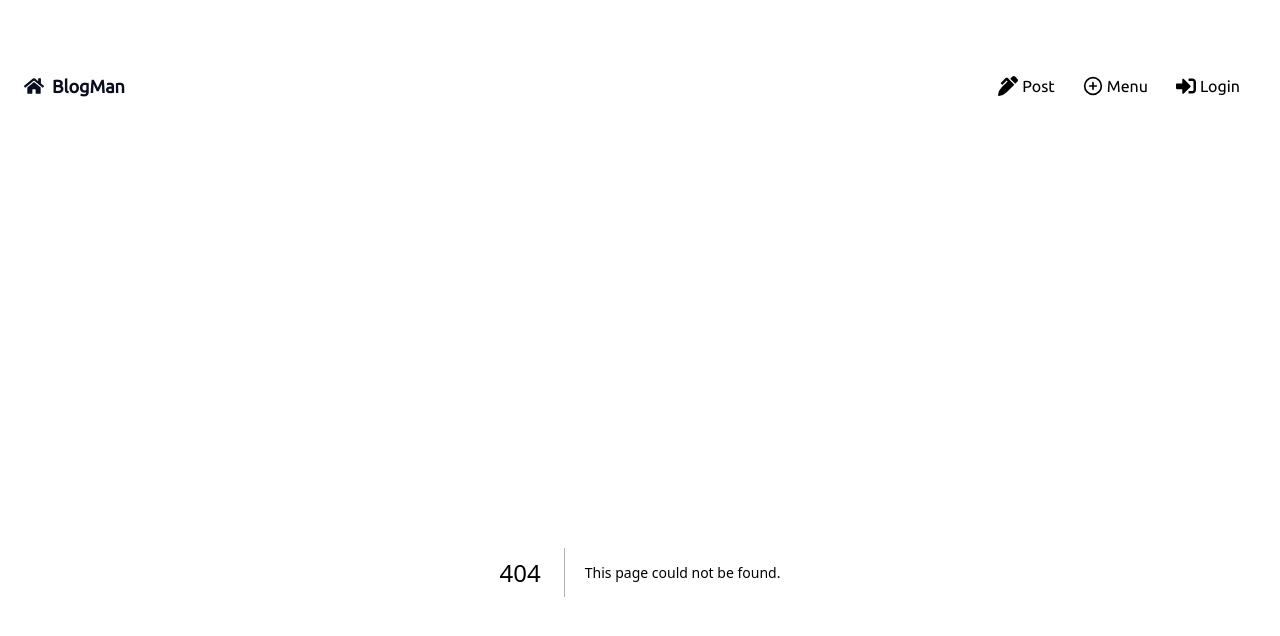
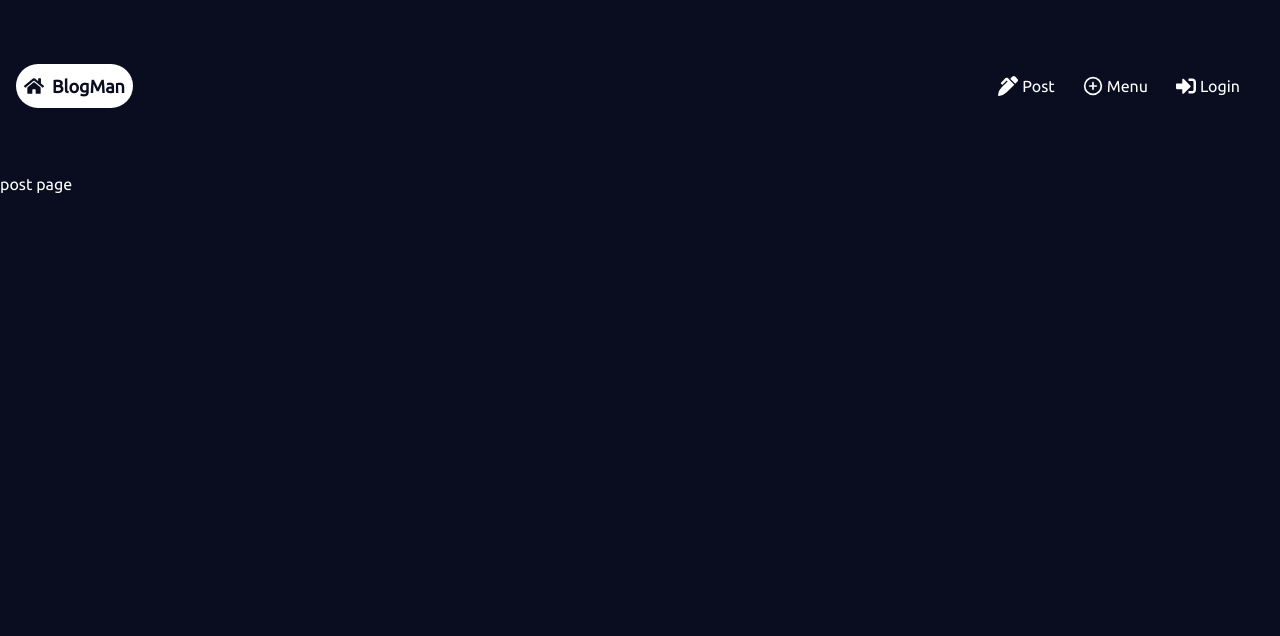
Before and after one commit to Blessdcode/blogman, a Next.js app: page /post in a window 1280 px wide. Before the commit this address had no page. Shown: the top 636 px of the page. Built offline with nearby package versions, Linux system fonts and the light colour scheme.

Commit message:
created some page, including post,login, create-post

```diff
--- /dev/null
+++ b/app/create-post/pages.tsx
@@ -0,0 +1,7 @@
+import React from "react";
+
+const pages = () => {
+  return <div>create post page</div>;
+};
+
+export default pages;
--- /dev/null
+++ b/app/login/pages.tsx
@@ -0,0 +1,11 @@
+import React from 'react'
+
+const pages = () => {
+  return (
+    <div>
+      login page
+    </div>
+  )
+}
+
+export default pages
--- /dev/null
+++ b/app/post/page.tsx
@@ -0,0 +1,11 @@
+import React from 'react'
+
+const page = () => {
+  return (
+    <div>
+      post page
+    </div>
+  )
+}
+
+export default page
```
